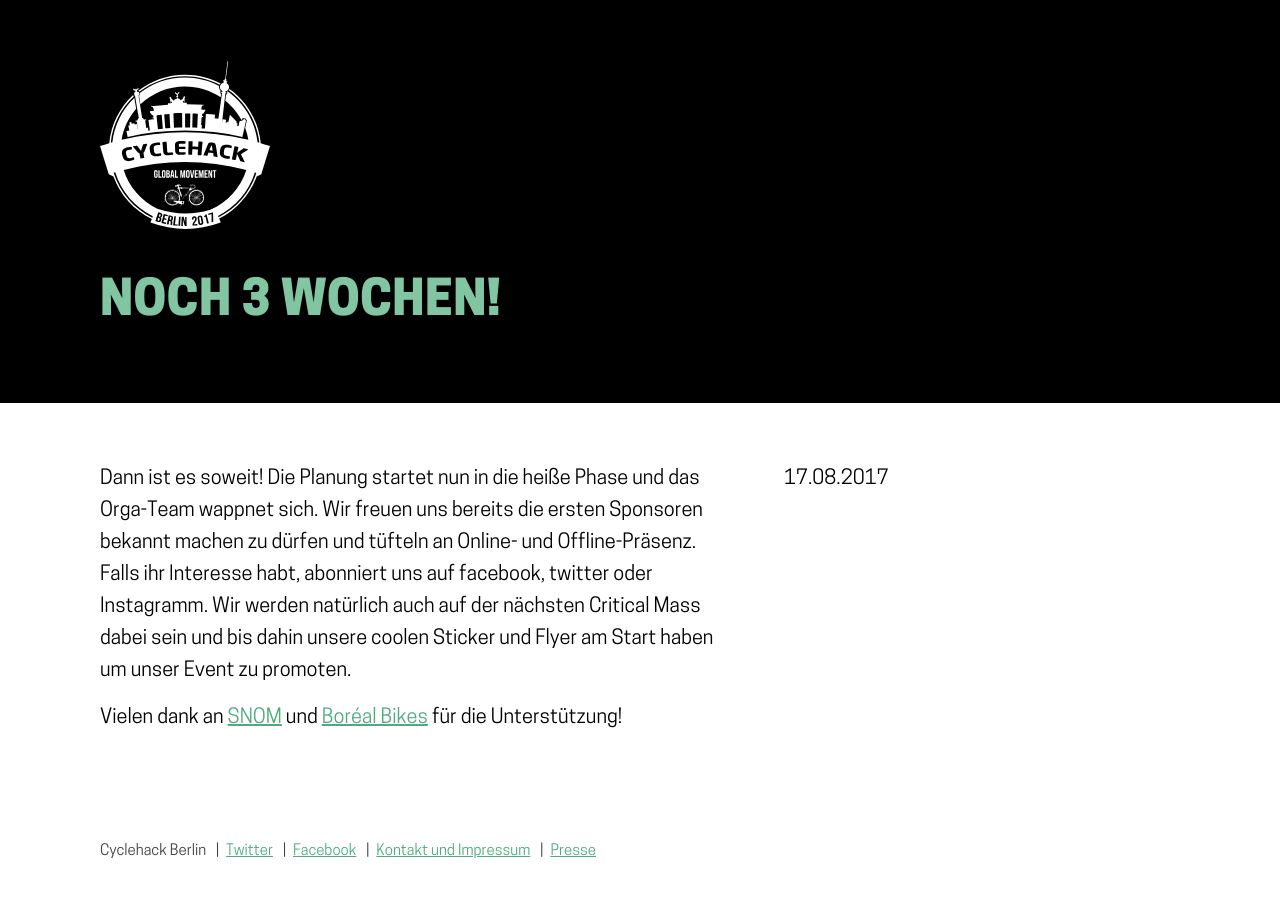
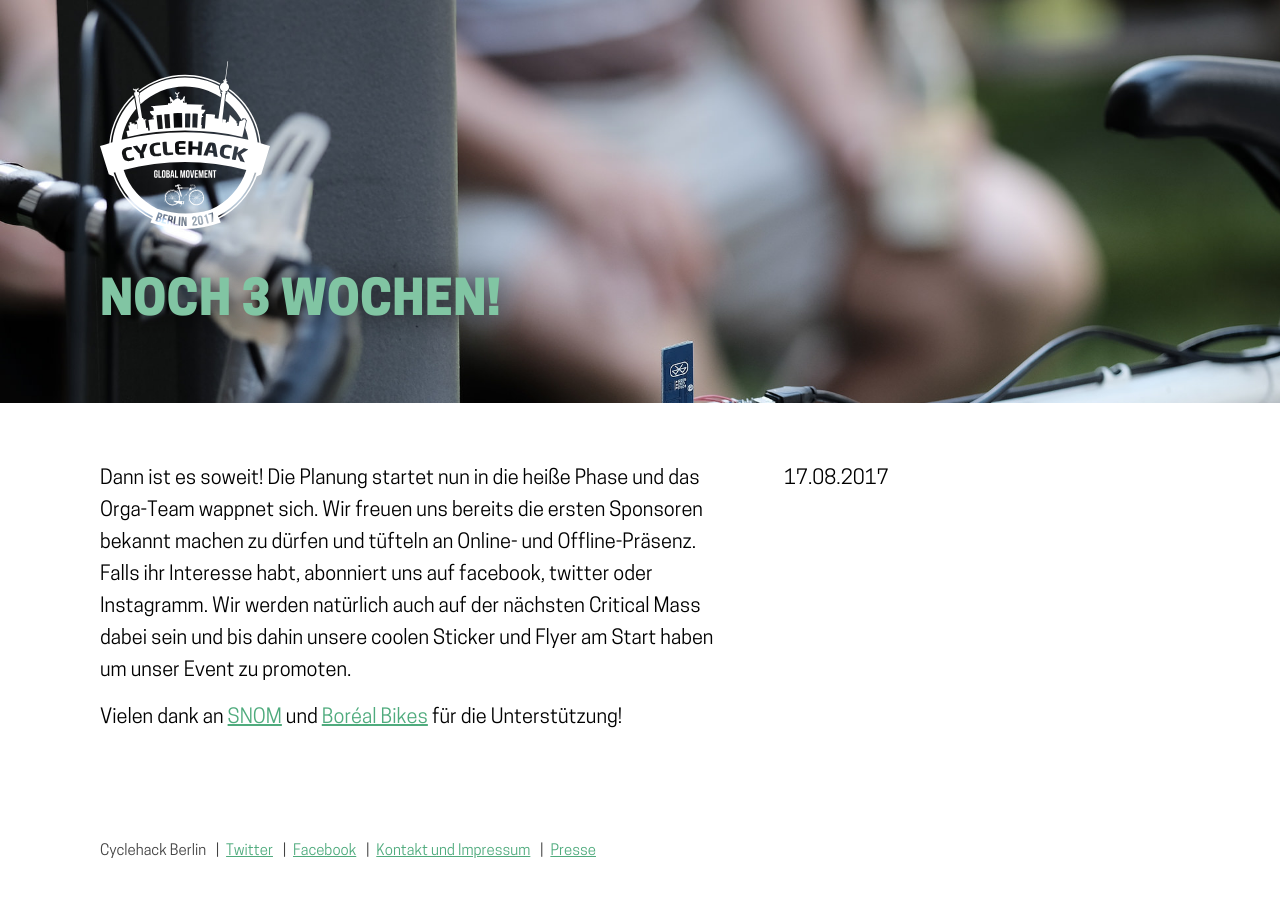
Before and after one commit to sjockers/cyclehackberlin.de, a Jekyll site: the page built from _posts/2017-08-17-einen-monat-noch-dot-dot-dot.markdown, in a window 1280 px wide. Shown: the top 897 px of the page. Built offline with Jekyll 4.4.1, drawn with Linux system fonts in a browser that asks for light colours.

Commit message:
Updated Einen Monat Noch Dot Dot Dot

```diff
--- a/_posts/2017-08-17-einen-monat-noch-dot-dot-dot.markdown
+++ b/_posts/2017-08-17-einen-monat-noch-dot-dot-dot.markdown
@@ -1,6 +1,7 @@
 ---
 title: Noch 3 Wochen!
 date: 2017-08-17 15:24:00 Z
+picture: "/uploads/background_hackbike.jpg"
 ---
 
 Dann ist es soweit! Die Planung startet nun in die heiße Phase und das Orga-Team wappnet sich. Wir freuen uns bereits die ersten Sponsoren bekannt machen zu dürfen und tüfteln an Online- und Offline-Präsenz.
```
